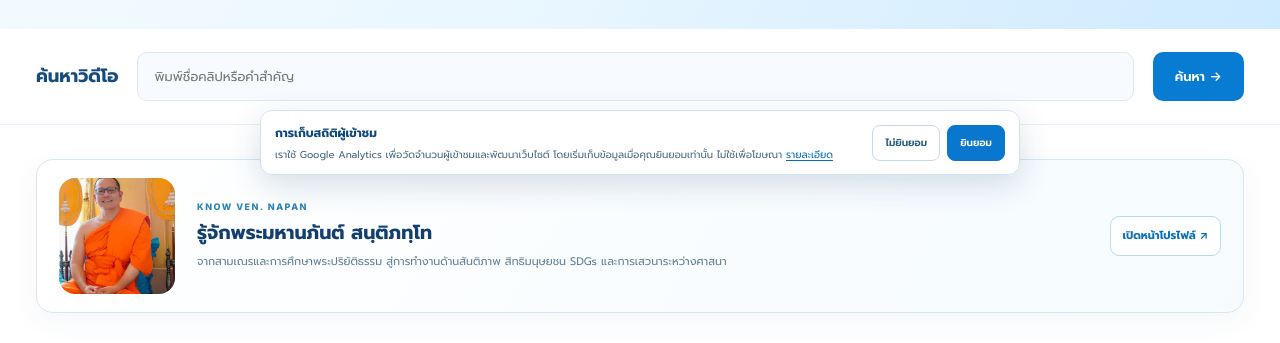
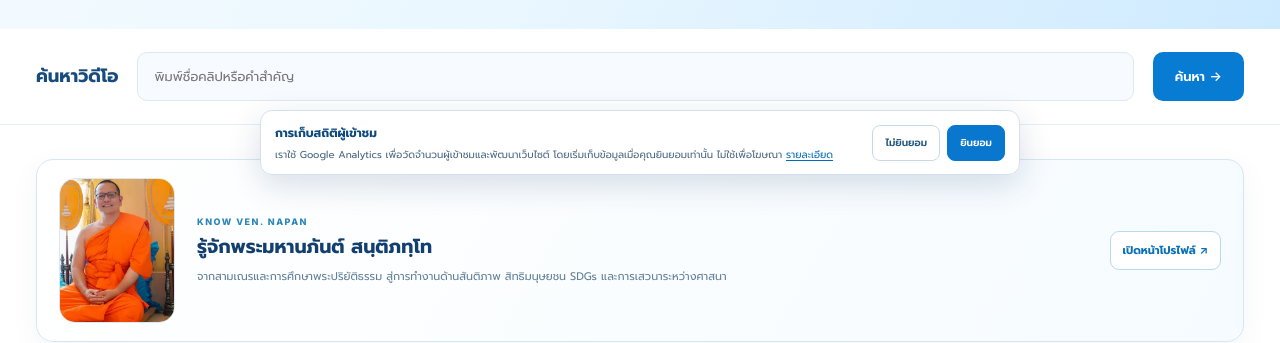
Before and after one commit to piengthan-tech/ibhap-video-library, a plain HTML site: page index.html in a window 1280 px wide. Shown: the part 609-952 px from the top of the page. Drawn offline with Linux system fonts and the light colour scheme.

Commit message:
Fit homepage profile portrait without cropping

```diff
--- a/assets/site.css
+++ b/assets/site.css
@@ -589,11 +589,11 @@ body { font-size:calc(15px + var(--reading-bump,0px)); line-height: 1.78; }
 
 /* Home profile gateway: compact, calm and consistent with the primary archive. */
 .profile-home-card{padding:34px 0 42px;background:#fff}
-.profile-home-card-inner{display:grid;grid-template-columns:116px 1fr auto;gap:22px;align-items:center;border:1px solid #d6e7f2;border-radius:17px;padding:18px 22px;background:linear-gradient(120deg,#fff,#f5fbff);box-shadow:0 8px 28px rgba(18,72,116,.05)}
-.profile-home-card-image{width:116px;height:116px;border-radius:16px;overflow:hidden;background:#e8f4fa}
-.profile-home-card-image img{width:100%;height:100%;object-fit:cover;object-position:center 15%}
+.profile-home-card-inner{display:grid;grid-template-columns:116px minmax(0,1fr) auto;gap:22px;align-items:center;border:1px solid #d6e7f2;border-radius:17px;padding:18px 22px;background:linear-gradient(120deg,#fff,#f5fbff);box-shadow:0 8px 28px rgba(18,72,116,.05)}
+.profile-home-card-image{width:116px;aspect-ratio:4/5;border-radius:16px;overflow:hidden;background:#eef5f9;border:1px solid #d8e8f2;display:flex;align-items:center;justify-content:center}
+.profile-home-card-image img{display:block;width:100%;height:100%;object-fit:contain;object-position:center;background:#eef5f9}
 .profile-home-card-copy small{display:block;color:#2b86b8;font:750 calc(9px + var(--reading-bump,0px))/1.5 'Inter','Prompt',sans-serif;letter-spacing:1.5px;margin-bottom:5px}
 .profile-home-card-copy strong{display:block;color:#123f6e;font-size:calc(19px + var(--reading-bump,0px));line-height:1.5}
 .profile-home-card-copy p{margin:5px 0 0;color:#627f95;font-size:calc(11px + var(--reading-bump,0px));line-height:1.75}
 .profile-home-card-inner>a{color:#0a70b7;border:1px solid #bad9ec;background:#fff;border-radius:9px;padding:9px 12px;font-size:calc(11px + var(--reading-bump,0px));font-weight:650;white-space:nowrap}
-@media(max-width:650px){.profile-home-card{padding:24px 0 32px}.profile-home-card-inner{grid-template-columns:72px 1fr;gap:14px;padding:14px}.profile-home-card-image{width:72px;height:72px}.profile-home-card-inner>a{grid-column:1/-1;justify-self:start}.profile-home-card-copy strong{font-size:calc(16px + var(--reading-bump,0px))}}
+@media(max-width:650px){.profile-home-card{padding:24px 0 32px}.profile-home-card-inner{grid-template-columns:72px minmax(0,1fr);gap:14px;padding:14px}.profile-home-card-image{width:72px;aspect-ratio:4/5}.profile-home-card-inner>a{grid-column:1/-1;justify-self:start}.profile-home-card-copy strong{font-size:calc(16px + var(--reading-bump,0px))}}
```
